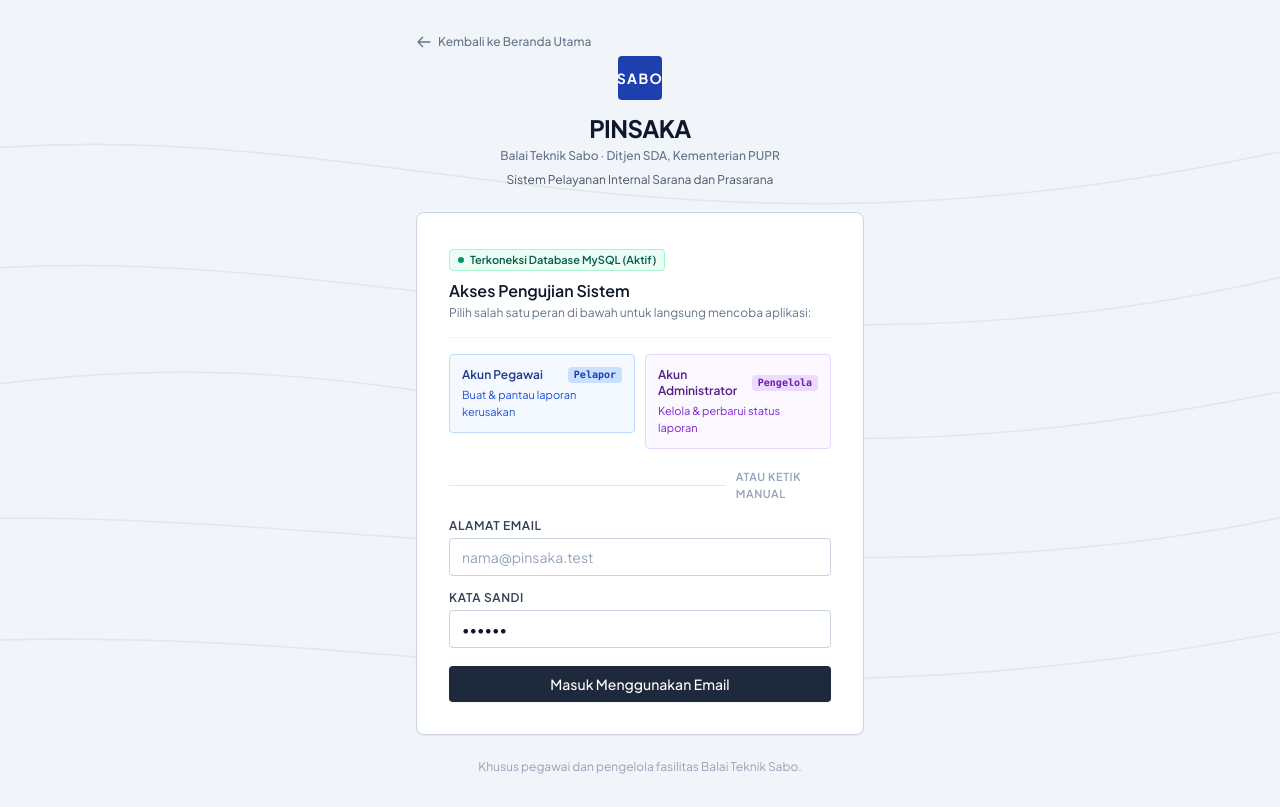
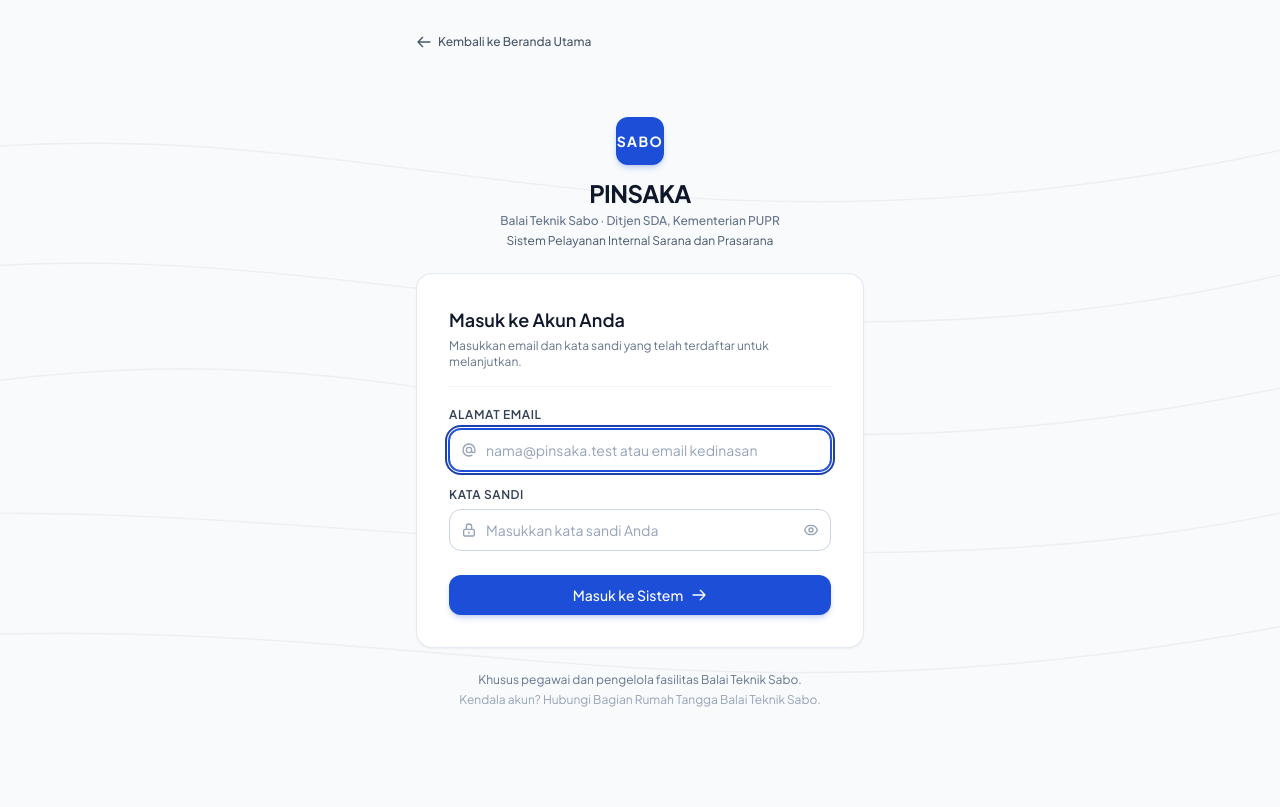
Before and after one commit to natanbyte/pinsaka-sabo, a CodeIgniter 4 app: the page made by app/Views/auth/login.php in a window 1280 px wide. After the commit the page ends 707 px from the top, so only its background shows below. Run offline with PHP 8.4 and a stand-in for CodeIgniter, Linux system fonts and the light colour scheme; the template is opened without the code that fills it, so the values that code supplies are empty; some libraries are stand-ins or nearby versions.

Commit message:
style: Perbaiki tampilan login resmi tanpa elemen demo dan hapus badge demo di layout

```diff
--- a/app/Views/auth/login.php
+++ b/app/Views/auth/login.php
@@ -3,7 +3,7 @@
 <head>
     <meta charset="UTF-8">
     <meta name="viewport" content="width=device-width, initial-scale=1.0">
-    <title>Masuk Sistem - Pinsaka Balai Teknik Sabo</title>
+    <title>Masuk Sistem - PINSAKA Balai Teknik Sabo</title>
     <!-- Tailwind CSS CDN -->
     <script src="https://cdn.tailwindcss.com"></script>
     <!-- Google Fonts: Plus Jakarta Sans -->
@@ -21,10 +21,10 @@
         }
     </style>
 </head>
-<body class="min-h-screen bg-slate-100 text-slate-800 antialiased flex flex-col justify-between relative overflow-hidden px-4 py-8">
+<body class="min-h-screen bg-slate-50 text-slate-800 antialiased flex flex-col justify-between relative overflow-hidden px-4 py-8">
 
     <!-- Subtle Topographic Contour SVG Background Motif (Field Inspection / Sabo Sediment Basin) -->
-    <div class="pointer-events-none absolute inset-0 opacity-[0.06] select-none overflow-hidden" aria-hidden="true">
+    <div class="pointer-events-none absolute inset-0 opacity-[0.04] select-none overflow-hidden" aria-hidden="true">
         <svg class="w-full h-full" xmlns="http://www.w3.org/2000/svg" viewBox="0 0 1000 1000" preserveAspectRatio="none">
             <path d="M-100,200 C300,100 500,400 1100,150" fill="none" stroke="#0f172a" stroke-width="2" />
             <path d="M-100,350 C250,250 600,550 1100,300" fill="none" stroke="#0f172a" stroke-width="2" />
@@ -36,7 +36,7 @@
 
     <!-- Top back link -->
     <div class="max-w-md w-full mx-auto relative z-10">
-        <a href="<?= site_url('/') ?>" class="inline-flex items-center gap-1.5 text-xs font-medium text-slate-500 hover:text-blue-800 transition-colors">
+        <a href="<?= site_url('/') ?>" class="inline-flex items-center gap-1.5 text-xs font-medium text-slate-600 hover:text-blue-700 transition-colors">
             <svg class="w-4 h-4" fill="none" viewBox="0 0 24 24" stroke="currentColor" aria-hidden="true">
                 <path stroke-linecap="round" stroke-linejoin="round" stroke-width="2" d="M10 19l-7-7m0 0l7-7m-7 7h18" />
             </svg>
@@ -48,104 +48,118 @@
     <div class="w-full max-w-md mx-auto my-auto relative z-10">
         <!-- Institution Header -->
         <div class="text-center mb-6">
-            <div class="inline-flex items-center justify-center w-11 h-11 rounded bg-blue-800 text-white font-bold text-sm tracking-widest mb-3">
+            <div class="inline-flex items-center justify-center w-12 h-12 rounded-xl bg-blue-700 text-white font-bold text-sm tracking-widest shadow-md shadow-blue-700/20 mb-3">
                 SABO
             </div>
             <h1 class="text-2xl font-bold tracking-tight text-slate-900">PINSAKA</h1>
             <p class="text-xs text-slate-500 font-medium mt-1">
                 Balai Teknik Sabo · Ditjen SDA, Kementerian PUPR
             </p>
-            <p class="text-xs text-slate-600 mt-2">
+            <p class="text-xs text-slate-600 mt-1">
                 Sistem Pelayanan Internal Sarana dan Prasarana
             </p>
         </div>
 
         <!-- Login Card -->
-        <div class="bg-white border border-slate-300 rounded-lg shadow-sm p-6 sm:p-8">
-            <div class="border-b border-slate-100 pb-4 mb-4">
-                <div class="inline-flex items-center gap-1.5 px-2 py-0.5 rounded text-[11px] font-semibold bg-emerald-50 text-emerald-800 border border-emerald-200 mb-2">
-                    <span class="w-1.5 h-1.5 rounded-full bg-emerald-600"></span>
-                    Terkoneksi Database MySQL (Aktif)
-                </div>
-                <h2 class="text-base font-semibold text-slate-900">Akses Pengujian Sistem</h2>
-                <p class="text-xs text-slate-500 mt-0.5">Pilih salah satu peran di bawah untuk langsung mencoba aplikasi:</p>
-            </div>
-
-            <!-- Tombol 1-Klik Masuk Cepat Demo -->
-            <div class="grid grid-cols-1 sm:grid-cols-2 gap-2.5 mb-5">
-                <form action="<?= site_url('login') ?>" method="post">
-                    <?= csrf_field() ?>
-                    <input type="hidden" name="demo_role" value="pegawai">
-                    <button type="submit"
-                            class="w-full text-left p-3 rounded border border-blue-200 bg-blue-50/70 hover:bg-blue-100/80 hover:border-blue-300 transition-colors">
-                        <div class="font-semibold text-xs text-blue-900 flex items-center justify-between">
-                            <span>Akun Pegawai</span>
-                            <span class="text-[10px] bg-blue-200/80 text-blue-800 px-1.5 py-0.2 rounded font-mono">Pelapor</span>
-                        </div>
-                        <div class="text-[11px] text-blue-700 mt-1">Buat & pantau laporan kerusakan</div>
-                    </button>
-                </form>
-
-                <form action="<?= site_url('login') ?>" method="post">
-                    <?= csrf_field() ?>
-                    <input type="hidden" name="demo_role" value="admin">
-                    <button type="submit"
-                            class="w-full text-left p-3 rounded border border-purple-200 bg-purple-50/70 hover:bg-purple-100/80 hover:border-purple-300 transition-colors">
-                        <div class="font-semibold text-xs text-purple-900 flex items-center justify-between">
-                            <span>Akun Administrator</span>
-                            <span class="text-[10px] bg-purple-200/80 text-purple-800 px-1.5 py-0.2 rounded font-mono">Pengelola</span>
-                        </div>
-                        <div class="text-[11px] text-purple-700 mt-1">Kelola & perbarui status laporan</div>
-                    </button>
-                </form>
-            </div>
-
-            <div class="relative flex items-center justify-center my-4">
-                <div class="border-t border-slate-200 w-full"></div>
-                <span class="bg-white px-2.5 text-[11px] text-slate-400 uppercase tracking-wider font-semibold">atau ketik manual</span>
+        <div class="bg-white border border-slate-200/90 rounded-2xl shadow-sm p-6 sm:p-8">
+            <div class="border-b border-slate-100 pb-4 mb-5">
+                <h2 class="text-lg font-semibold text-slate-900">Masuk ke Akun Anda</h2>
+                <p class="text-xs text-slate-500 mt-1">Masukkan email dan kata sandi yang telah terdaftar untuk melanjutkan.</p>
             </div>
 
             <?php if (session()->getFlashdata('error')): ?>
-                <div role="alert" class="mb-4 flex items-start gap-2.5 rounded border border-red-200 bg-red-50 p-2.5 text-xs text-red-900">
-                    <span class="font-medium"><?= esc(session()->getFlashdata('error')) ?></span>
+                <div role="alert" class="mb-5 flex items-start gap-2.5 rounded-xl border border-red-200 bg-red-50/90 p-3 text-xs text-red-800">
+                    <svg class="w-4 h-4 text-red-600 mt-0.5 shrink-0" fill="none" viewBox="0 0 24 24" stroke="currentColor">
+                        <path stroke-linecap="round" stroke-linejoin="round" stroke-width="2" d="M12 8v4m0 4h.01M21 12a9 9 0 11-18 0 9 9 0 0118 0z" />
+                    </svg>
+                    <span class="font-medium leading-relaxed"><?= esc(session()->getFlashdata('error')) ?></span>
                 </div>
             <?php endif; ?>
 
-            <form action="<?= site_url('login') ?>" method="post" class="space-y-3.5">
+            <form action="<?= site_url('login') ?>" method="post" class="space-y-4">
                 <?= csrf_field() ?>
 
                 <div>
-                    <label for="email" class="block text-xs font-semibold uppercase tracking-wider text-slate-700 mb-1">
+                    <label for="email" class="block text-xs font-semibold uppercase tracking-wider text-slate-700 mb-1.5">
                         Alamat Email
                     </label>
-                    <input type="email" id="email" name="email" value="<?= esc(old('email', 'pegawai@pinsaka.test')) ?>" required
-                           placeholder="nama@pinsaka.test"
-                           class="w-full rounded border border-slate-300 bg-white px-3 py-2 text-sm text-slate-900 placeholder-slate-400 focus:border-blue-700 focus:outline-none transition-colors">
+                    <div class="relative">
+                        <div class="pointer-events-none absolute inset-y-0 left-0 flex items-center pl-3 text-slate-400">
+                            <svg class="h-4 w-4" fill="none" viewBox="0 0 24 24" stroke="currentColor">
+                                <path stroke-linecap="round" stroke-linejoin="round" stroke-width="2" d="M16 12a4 4 0 10-8 0 4 4 0 008 0zm0 0v1.5a2.5 2.5 0 005 0V12a9 9 0 10-9 9m4.5-1.206a8.959 8.959 0 01-4.5 1.207" />
+                            </svg>
+                        </div>
+                        <input type="email" id="email" name="email" value="<?= esc(old('email')) ?>" required autofocus
+                               placeholder="nama@pinsaka.test atau email kedinasan"
+                               class="w-full rounded-xl border border-slate-300 bg-white pl-9 pr-3 py-2.5 text-sm text-slate-900 placeholder-slate-400 focus:border-blue-700 focus:ring-1 focus:ring-blue-700 focus:outline-none transition-colors">
+                    </div>
                 </div>
 
                 <div>
-                    <label for="password" class="block text-xs font-semibold uppercase tracking-wider text-slate-700 mb-1">
+                    <label for="password" class="block text-xs font-semibold uppercase tracking-wider text-slate-700 mb-1.5">
                         Kata Sandi
                     </label>
-                    <input type="password" id="password" name="password" value="123456" required
-                           placeholder="Bebas diisi"
-                           class="w-full rounded border border-slate-300 bg-white px-3 py-2 text-sm text-slate-900 placeholder-slate-400 focus:border-blue-700 focus:outline-none transition-colors">
+                    <div class="relative">
+                        <div class="pointer-events-none absolute inset-y-0 left-0 flex items-center pl-3 text-slate-400">
+                            <svg class="h-4 w-4" fill="none" viewBox="0 0 24 24" stroke="currentColor">
+                                <path stroke-linecap="round" stroke-linejoin="round" stroke-width="2" d="M12 15v2m-6 4h12a2 2 0 002-2v-6a2 2 0 00-2-2H6a2 2 0 00-2 2v6a2 2 0 002 2zm10-10V7a4 4 0 00-8 0v4h8z" />
+                            </svg>
+                        </div>
+                        <input type="password" id="password" name="password" required
+                               placeholder="Masukkan kata sandi Anda"
+                               class="w-full rounded-xl border border-slate-300 bg-white pl-9 pr-10 py-2.5 text-sm text-slate-900 placeholder-slate-400 focus:border-blue-700 focus:ring-1 focus:ring-blue-700 focus:outline-none transition-colors">
+                        <button type="button" id="toggle-password" class="absolute inset-y-0 right-0 flex items-center pr-3 text-slate-400 hover:text-slate-600 focus:outline-none" title="Lihat/Sembunyikan Kata Sandi">
+                            <svg id="eye-icon" class="h-4 w-4" fill="none" viewBox="0 0 24 24" stroke="currentColor">
+                                <path stroke-linecap="round" stroke-linejoin="round" stroke-width="2" d="M15 12a3 3 0 11-6 0 3 3 0 016 0z" />
+                                <path stroke-linecap="round" stroke-linejoin="round" stroke-width="2" d="M2.458 12C3.732 7.943 7.523 5 12 5c4.478 0 8.268 2.943 9.542 7-1.274 4.057-5.064 7-9.542 7-4.477 0-8.268-2.943-9.542-7z" />
+                            </svg>
+                        </button>
+                    </div>
                 </div>
 
-                <div class="pt-1">
+                <div class="pt-2">
                     <button type="submit"
-                            class="w-full bg-slate-800 hover:bg-slate-900 text-white font-medium py-2 px-4 rounded text-sm transition-colors shadow-sm">
-                        Masuk Menggunakan Email
+                            class="w-full inline-flex items-center justify-center gap-2 bg-blue-700 hover:bg-blue-800 active:bg-blue-900 text-white font-medium py-2.5 px-4 rounded-xl text-sm transition-all shadow-md shadow-blue-700/20 hover:shadow-lg hover:shadow-blue-700/30">
+                        <span>Masuk ke Sistem</span>
+                        <svg class="w-4 h-4" fill="none" viewBox="0 0 24 24" stroke="currentColor">
+                            <path stroke-linecap="round" stroke-linejoin="round" stroke-width="2" d="M14 5l7 7m0 0l-7 7m7-7H3" />
+                        </svg>
                     </button>
                 </div>
             </form>
         </div>
+
+        <!-- Help Info -->
+        <div class="text-center text-xs text-slate-500 mt-6 space-y-1">
+            <p>Khusus pegawai dan pengelola fasilitas Balai Teknik Sabo.</p>
+            <p class="text-slate-400">Kendala akun? Hubungi Bagian Rumah Tangga Balai Teknik Sabo.</p>
+        </div>
     </div>
 
-    <!-- Footer Note -->
-    <div class="text-center text-xs text-slate-400 mt-6 relative z-10">
-        Khusus pegawai dan pengelola fasilitas Balai Teknik Sabo.
-    </div>
+    <!-- Toggle Password Visibility Script -->
+    <script>
+        const toggleBtn = document.getElementById('toggle-password');
+        const passwordInput = document.getElementById('password');
+        const eyeIcon = document.getElementById('eye-icon');
+
+        if (toggleBtn && passwordInput) {
+            toggleBtn.addEventListener('click', function () {
+                const isPassword = passwordInput.getAttribute('type') === 'password';
+                passwordInput.setAttribute('type', isPassword ? 'text' : 'password');
+
+                if (isPassword) {
+                    eyeIcon.innerHTML = `
+                        <path stroke-linecap="round" stroke-linejoin="round" stroke-width="2" d="M13.875 18.825A10.05 10.05 0 0112 19c-4.478 0-8.268-2.943-9.543-7a9.97 9.97 0 011.563-3.029m5.858.908a3 3 0 114.243 4.243M9.878 9.878l4.242 4.242M9.88 9.88l-3.29-3.29m7.532 7.532l3.29 3.29M3 3l18 18" />
+                    `;
+                } else {
+                    eyeIcon.innerHTML = `
+                        <path stroke-linecap="round" stroke-linejoin="round" stroke-width="2" d="M15 12a3 3 0 11-6 0 3 3 0 016 0z" />
+                        <path stroke-linecap="round" stroke-linejoin="round" stroke-width="2" d="M2.458 12C3.732 7.943 7.523 5 12 5c4.478 0 8.268 2.943 9.542 7-1.274 4.057-5.064 7-9.542 7-4.477 0-8.268-2.943-9.542-7z" />
+                    `;
+                }
+            });
+        }
+    </script>
 
 </body>
 </html>
--- a/app/Views/layouts/app.php
+++ b/app/Views/layouts/app.php
@@ -36,9 +36,6 @@
                     <span class="text-lg font-bold tracking-tight text-slate-900">PINSAKA</span>
                     <span class="hidden md:inline-block text-xs text-slate-500 font-medium ml-2.5 pl-2.5 border-l border-slate-300">
                         Balai Teknik Sabo
-                    </span>
-                    <span class="ml-2 inline-flex items-center px-1.5 py-0.5 rounded text-[10px] font-semibold bg-emerald-100 text-emerald-800 border border-emerald-200">
-                        Demo
                     </span>
                 </div>
             </a>
```
